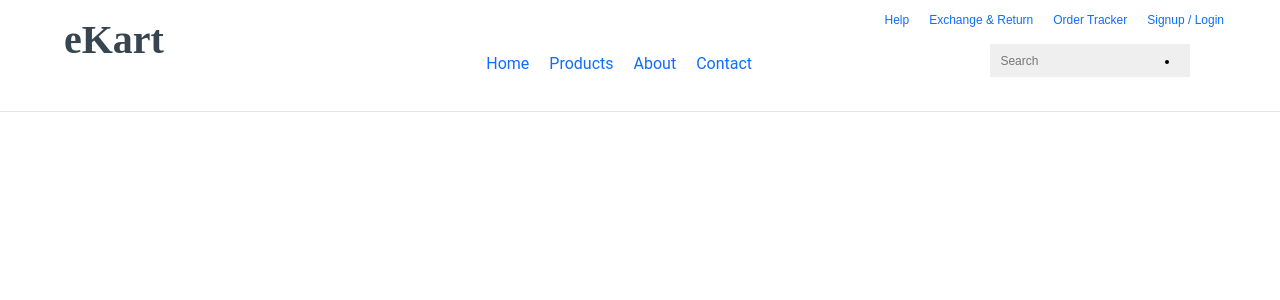
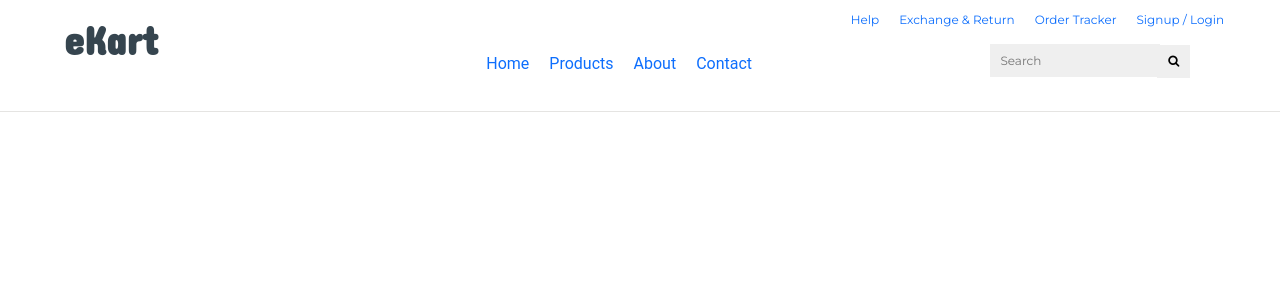
Before and after one commit to beattris/Ng-Store, an Angular app: page / in a window 1280 px wide. Shown: the top 300 px of the page. Built offline with nearby package versions, Linux system fonts and the light colour scheme.

Commit message:
added fonts to the app

```diff
--- a/src/app/header/header.component.css
+++ b/src/app/header/header.component.css
@@ -1,17 +1,3 @@
-/* .ekart--header{
-  display: flex;
-  justify-content: space-between;
-  align-items: center;
-  vertical-align: middle;
-  width: 100%;
-  height: 11vh;
-}
-
-.ekart--header--nav{
-
-} */
-
-
 .ekart--header {
   width: 100%;
   height: 14vh;
@@ -27,6 +13,7 @@
   color: #36454f;
   font-family: "Concert One", cursive;
   width: 20%;
+  cursor: pointer;
 }
 
 .ekart--header--nav {
--- a/src/index.html
+++ b/src/index.html
@@ -6,6 +6,7 @@
   <base href="/">
   <meta name="viewport" content="width=device-width, initial-scale=1">
   <link rel="icon" type="image/x-icon" href="favicon.ico">
+  <link rel="stylesheet" href="https://cdnjs.cloudflare.com/ajax/libs/font-awesome/4.0.0/css/font-awesome.min.css" integrity="sha512-FEQLazq9ecqLN5T6wWq26hCZf7kPqUbFC9vsHNbXMJtSZZWAcbJspT+/NEAQkBfFReZ8r9QlA9JHaAuo28MTJA==" crossorigin="anonymous" referrerpolicy="no-referrer" />
 </head>
 <body>
   <app-root></app-root>
--- a/src/styles.css
+++ b/src/styles.css
@@ -1,7 +1,8 @@
 /* You can add global styles to this file, and also import other style files */
 
-/* Montserrat */
-/* concert one */
+@import url('https://fonts.googleapis.com/css2?family=Montserrat:ital,wght@0,100..900;1,100..900&display=swap');
+@import url('https://fonts.googleapis.com/css2?family=Concert+One&display=swap');
+
 
 * {
   margin: 0px;
```
